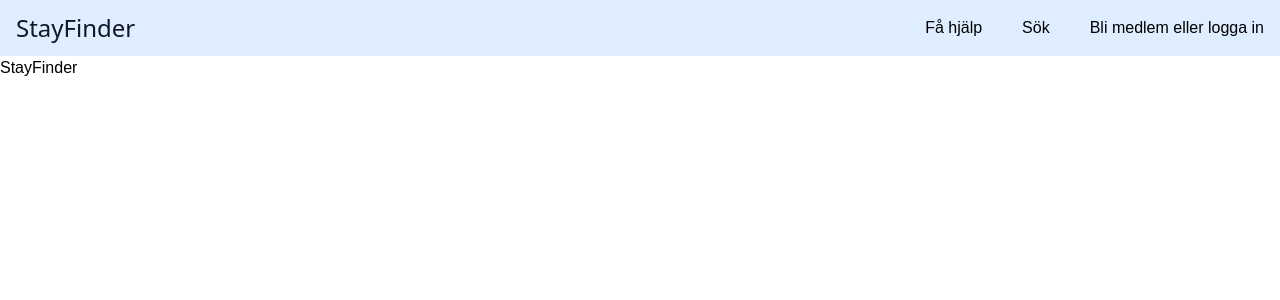
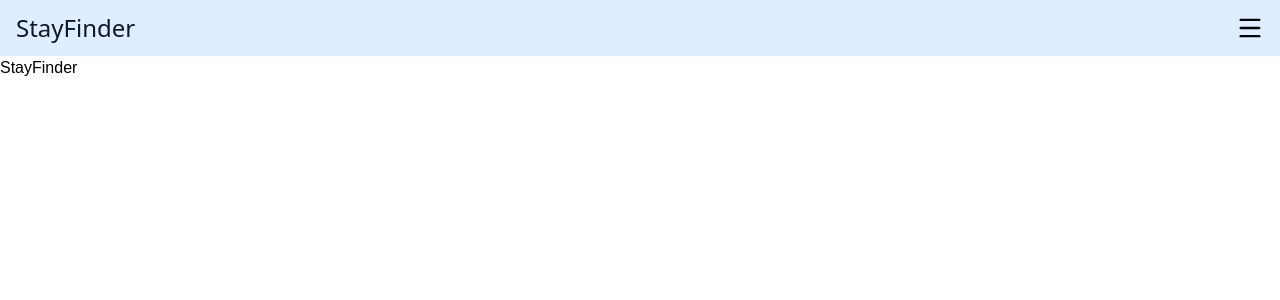
Before and after one commit to ManauTunjae/stay-finder-fe, a Next.js app: page / in a window 1280 px wide. Shown: the top 300 px of the page. Built offline with nearby package versions, Linux system fonts and the light colour scheme.

Commit message:
feat: simplify Header component by removing desktop navigation and adjusting mobile view

```diff
--- a/src/components/Header.tsx
+++ b/src/components/Header.tsx
@@ -20,25 +20,19 @@ export default function Header() {
       </Link>
 
       {/*Desktop view*/}
-      <nav className="hidden relative md:flex justify-between items-center gap-10">
-        {navLinks.map((l) => (
-          <Link key={l.label} href={l.href}>
-            {l.label}
-          </Link>
-        ))}
-      </nav>
+
 
       {/*Mobile view*/}
       <button
         aria-label="Öppna meny"
-        className="md:hidden cursor-pointer"
+        className="cursor-pointer"
         onClick={() => setIsOpen(!isOpen)}
       >
         {isOpen ? <X className="w-7 h-7" /> : <Menu className="w-7 h-7" />}
       </button>
 
       {isOpen && (
-        <nav className="absolute right-4 top-full md:hidden z-10 bg-white flex flex-col gap-3 p-4 rounded-lg shadow-md">
+        <nav className="absolute right-4 top-full z-10 bg-white flex flex-col gap-3 p-4 rounded-lg shadow-md">
           {navLinks.map((l) => (
             <Link key={l.href} href={l.href} onClick={() => setIsOpen(false)}>
               {l.label}
```
